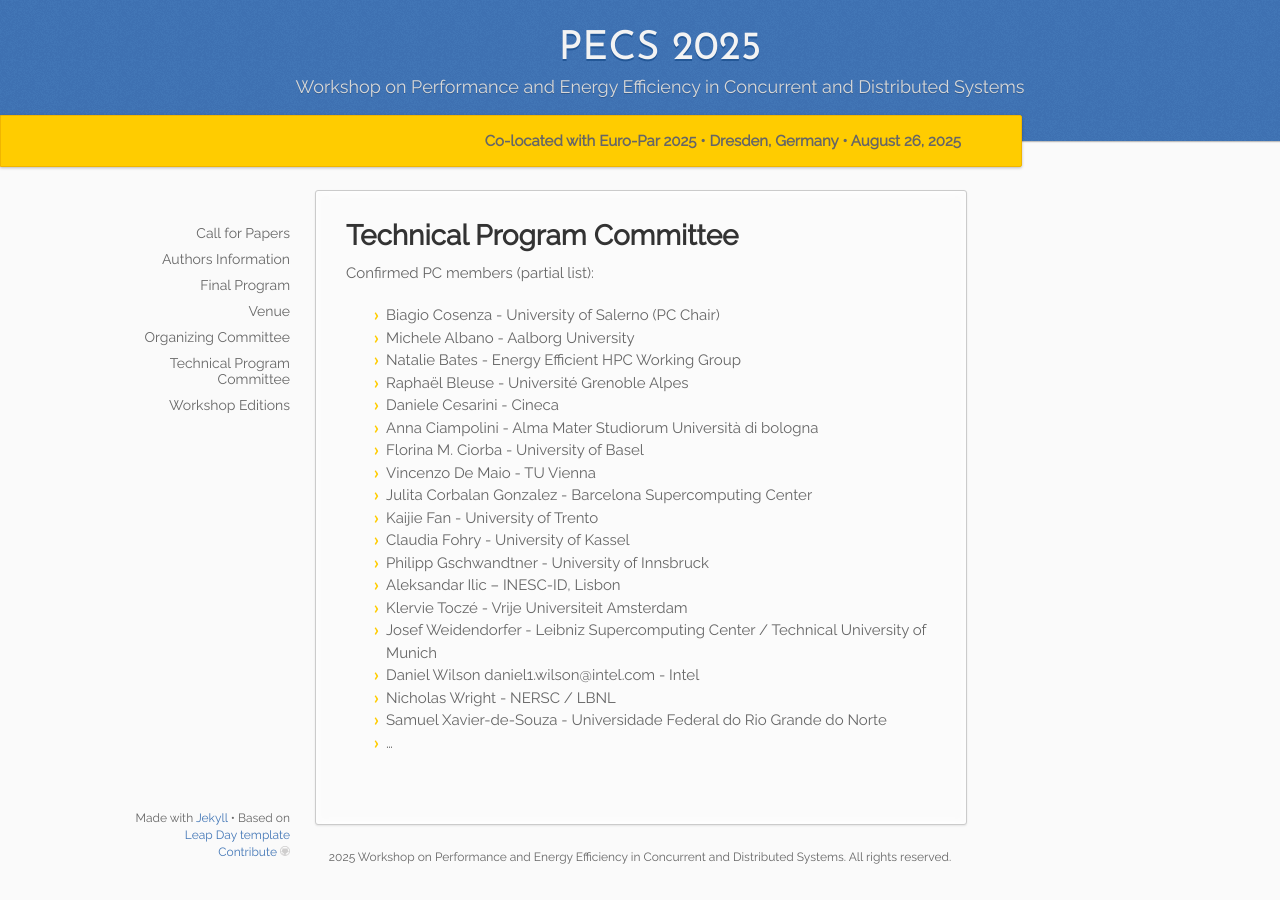
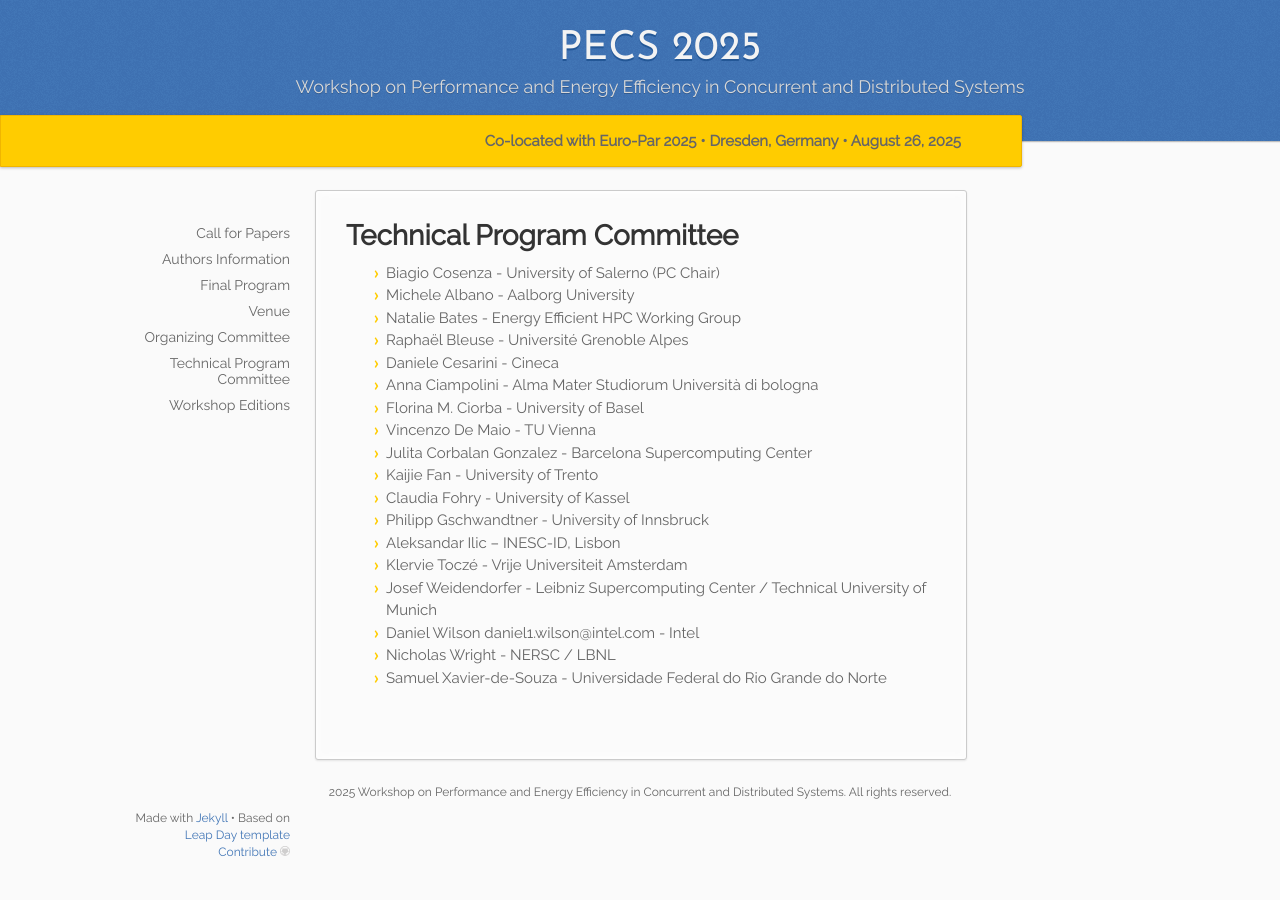
Before and after one commit to pecs-workshop/pecs-workshop.github.io, a Jekyll site: the page built from _2025/10.tpc.md, in a window 1280 px wide. Built offline with Jekyll 4.4.1, drawn with Linux system fonts in a browser that asks for light colours.

Commit message:
updated tpc

```diff
--- a/_2025/10.tpc.md
+++ b/_2025/10.tpc.md
@@ -4,8 +4,6 @@ title: "Technical Program Committee"
 menu_show: true
 permalink: /:collection/tpc
 ---
-
-Confirmed PC members (partial list):
 
 * Biagio Cosenza - University of Salerno (PC Chair)
 * Michele Albano - Aalborg University
@@ -25,6 +23,5 @@ Confirmed PC members (partial list):
 * Daniel Wilson	daniel1.wilson@intel.com - Intel
 * Nicholas Wright - NERSC / LBNL
 * Samuel Xavier-de-Souza - Universidade Federal do Rio Grande do Norte
-* ...
 
 <!-- -->
```
